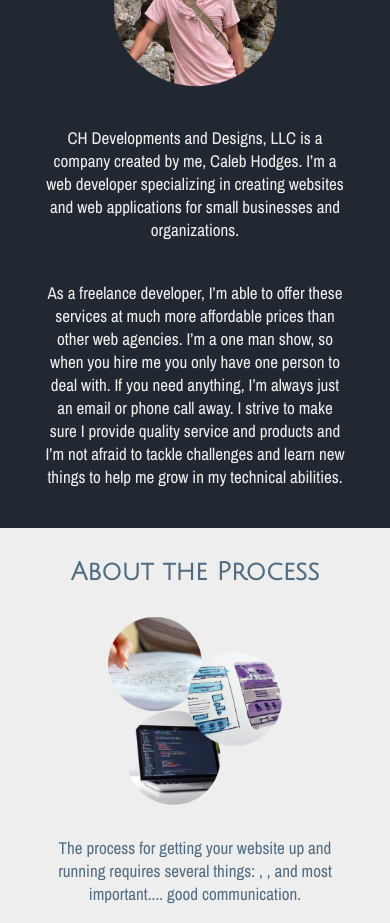
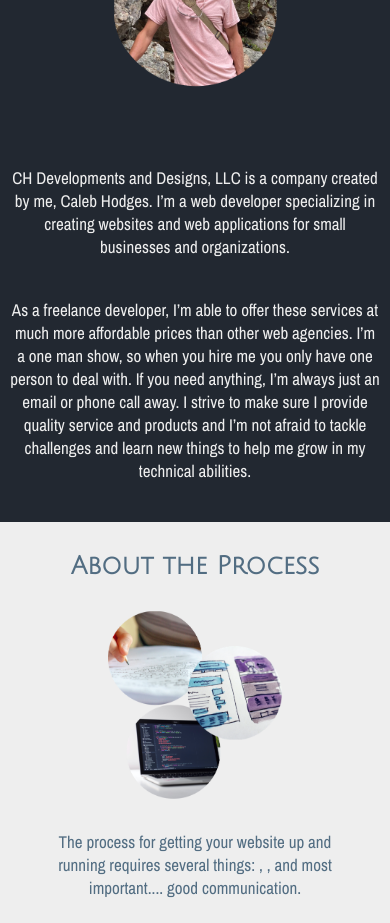
Before and after one commit to Chodges86/chdev-site, a React (Create React App) app: page / in a window 390 px wide. Shown: the part 1900-2823 px from the top of the page. Built offline with nearby package versions, Linux system fonts and the light colour scheme.

Commit message:
Fix for margin in About Me on mobile

```diff
--- a/src/components/AboutMe.module.css
+++ b/src/components/AboutMe.module.css
@@ -48,12 +48,13 @@
     }
     .aboutMe {
         flex-direction: column;
+        padding-inline: 0;
     }
     .aboutMe img {
         height: 300px;
     }
     .aboutMe p {
-        margin-top: 0;
+        margin-inline: 5px;
     }
 }
 @media screen and (max-width: 600px) {
@@ -84,8 +85,4 @@
     .aboutMe img {
         height: 200px;
     }
-    .aboutMe p {
-        margin-inline: 5px;
-        font-size: 17px;
-    }
 }
```
